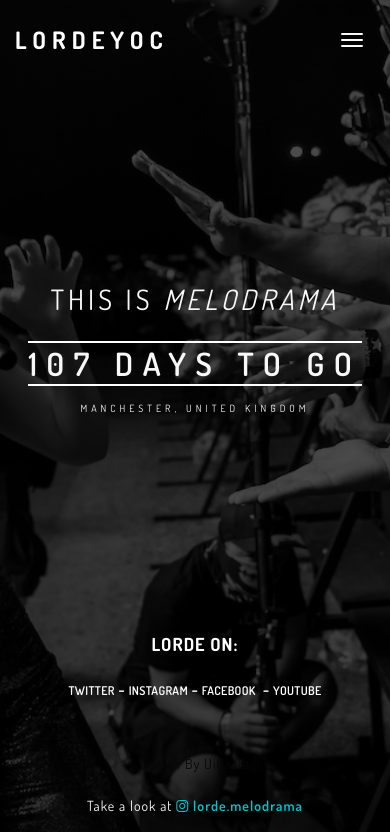
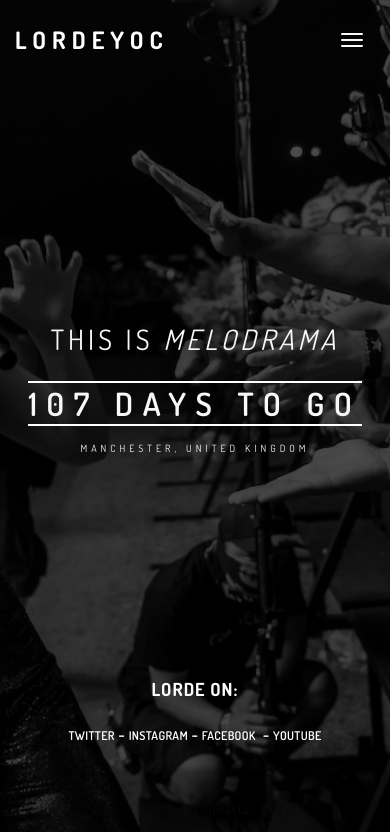
Before and after one commit to lordeyoc/lordeyoc.github.io-old, a plain HTML site: page index.html in a window 390 px wide. Shown: the top 832 px of the page. Drawn offline with Linux system fonts and the light colour scheme.

Commit message:
Update mobile view
Try#1

```diff
--- a/css/style.css
+++ b/css/style.css
@@ -353,6 +353,7 @@ body {
 }
 
 .home-section-background {
+	padding-top: 200px;
 	position: relative;
 	-webkit-transition: all 0.3s ease-out;
 	transition: all 0.3s ease-out;
@@ -383,6 +384,8 @@ body {
 .header-text .typing {
 	border-top: solid 2px white;
 	border-bottom: solid 2px white;
+	white-space: nowrap;
+
 }
 
 .header-text p {
@@ -568,7 +571,7 @@ body {
 .navigation-background {
     -webkit-transition: all 0.3s ease-out;
     transition: all 0.3s ease-out;
-    background: #000;
+    background: #000 !important;
 }
 
 .navigation-background .logo {
@@ -1078,6 +1081,12 @@ ul.portfolio li.active {
 }
 
 
+	.container-rosette {
+		-webkit-transition: all 0.3s ease-out;
+		transition: all 0.3s ease-out;
+	}
+
+
 /* Responsive */
 
 @media only screen and (min-width: 767px) and (max-width: 991px) {
@@ -1154,7 +1163,6 @@ ul.portfolio li.active {
         background: rgba(0, 0, 0, .9);
     }
     .home-section-background {
-        padding-top: 120px;
 		-webkit-transition: all 0.3s ease-out;
 		transition: all 0.3s ease-out;
     }
@@ -1195,9 +1203,18 @@ ul.portfolio li.active {
     .contact-us-detail {
         margin-bottom: 30px;
     }
-}
-
-
+	.container-rosette {
+		margin-top: 45px;
+		-webkit-transition: all 0.3s ease-out;
+		transition: all 0.3s ease-out;
+	}
+}
+
+
+	.container-rosette {
+		-webkit-transition: all 0.3s ease-out;
+		transition: all 0.3s ease-out;
+	}
 @media only screen and (max-width: 555px) {
 	.social-icon li a {
          width: 40px;
```
